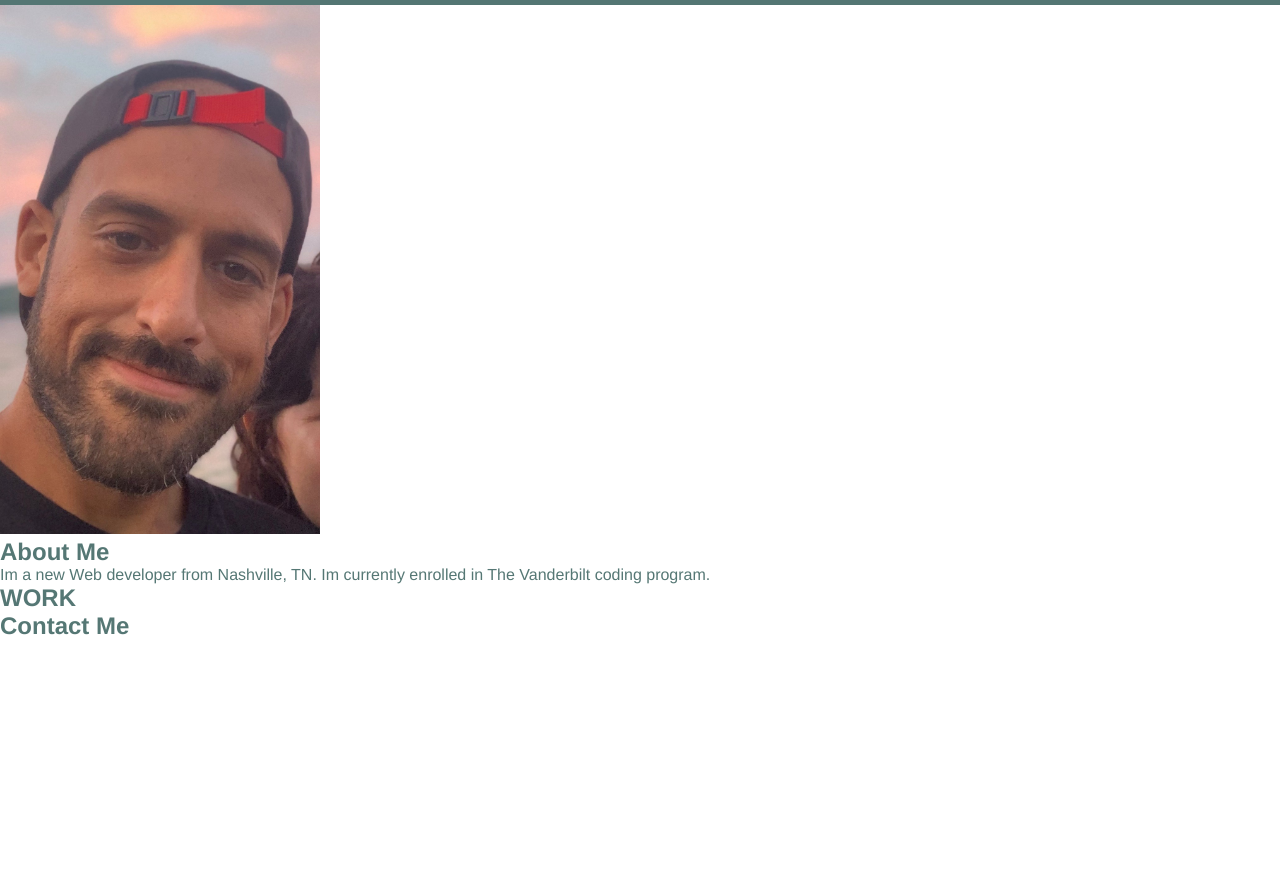
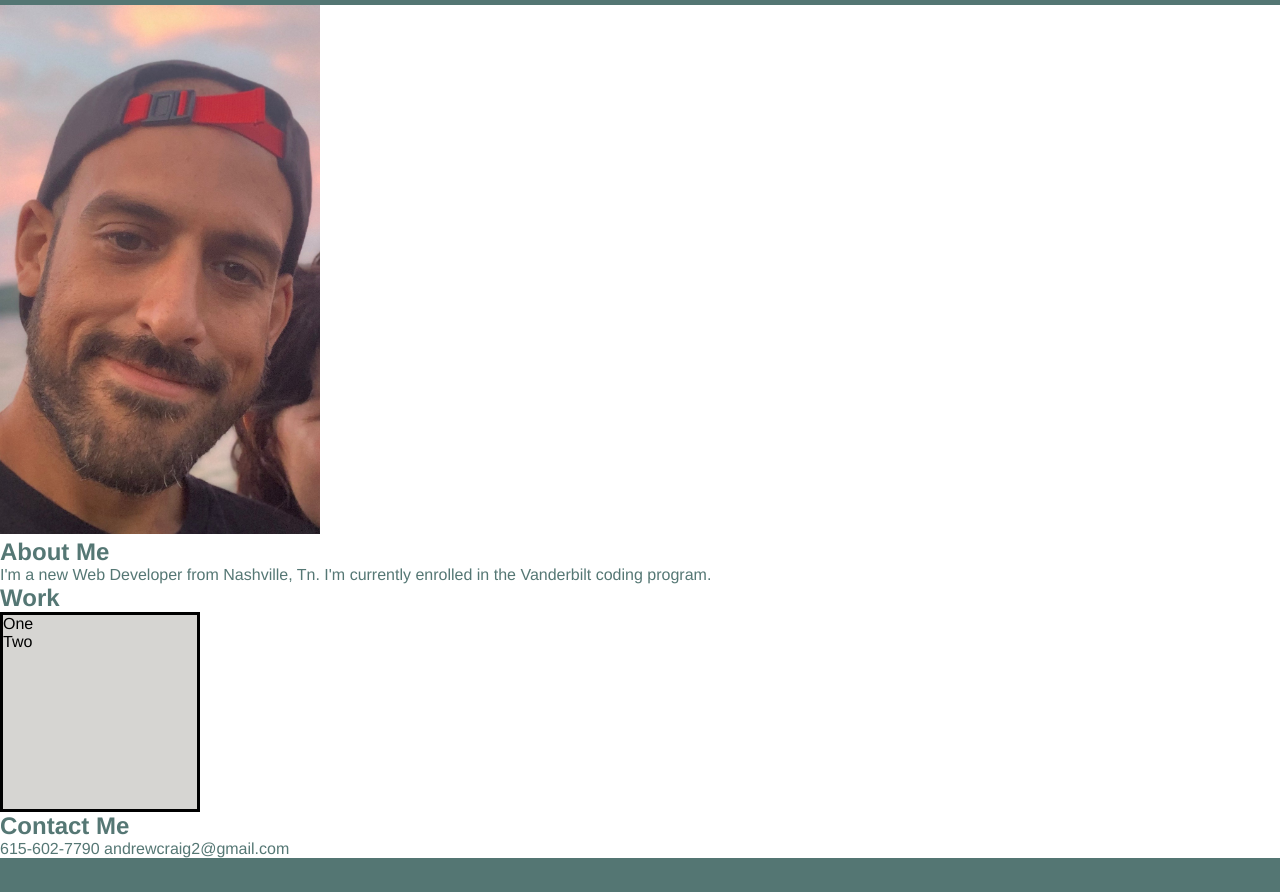
Before and after one commit to andrewcraig2/My-Portfolio, a plain HTML site: page index.html in a window 1280 px wide. Shown: the part 77-969 px from the top of the page. Before the commit the page ends 800 px from the top, so only its background shows below. Drawn offline with Linux system fonts and the light colour scheme.

Commit message:
added more

```diff
--- a/assets/css/style.css
+++ b/assets/css/style.css
@@ -73,8 +73,36 @@ header {
   }
   /* HEADER / NAVBAR STYLES END */
 
-  /* FOOTER STYLES START */
-footer {
+  /* HERO STYLES START */
+.hero {
+  background-image: url('../images/heart.jpeg');
+  background-size: cover;
+  display: flex;
+  justify-content: center;
+  flex-wrap: wrap;
+  align-items: flex-start;
+  background-attachment: fixed;
+  background-position: 80%;
+}
+
+
+
+
+
+
+
+  img {
+    max-width: 25%;
+    height: auto ;
+  }
+
+
+  .work {
+    align-items: center;
+  }
+  /* WORK STYLES END */
+
+  footer {
     background: var(--tertiary-color);
     padding: 40px 35px;
     display: flex;
@@ -84,7 +112,7 @@ footer {
   }
 
   footer h2 {
-    color: var(--secondary-color);
+    color: var(--primary-color);
     font-size: 30px;
     margin: 0;
   }
@@ -95,38 +123,31 @@ footer {
   }
 
   footer a {
-    color: var(--tertiary-color);
-  }
-  /* END FOOTER STYLES */
-
-  img {
-    width: 25%;
-    height: auto;
+    color: var(--primary-color);
   }
 
-  .service-grid-item {
-    background-color: rgb(250, 247, 242);
-    border: solid;
-    padding: 1em;
-    color: black;
-  }
+
+
 
   .box1 {
-    grid-column: 1/ span 1;
-    grid-row: 1/ span 2;
+    grid-column-start: 1;
+    grid-column-end: 2;
+    grid-row-start: 1;
+    grid-row-end: 3;
   }
 
   .box2 {
-    grid-column: 3/4;
-    grid-row: 1/-1;
+  grid-column-start: 1;
+  grid-column-end: 2;
+  grid-row-start: 1;
+  grid-row-end: 3;
+
   }
 
-  .box3 {
-    grid-column: 2/ span 2;
-    grid-row: 3/ span 1;
+  .service-grid-container {
+    width: 200px;
+    height: 200px;
+    background-color: rgb(214, 213, 210);
+    border: solid;
+    color: black;
   }
-
-  .grid-container {
-    justify-items: start | end | center | stretch;
-
-  }
--- a/index.html
+++ b/index.html
@@ -35,17 +35,71 @@
         src=img_5675.jpeg alt="Picture of Me"/>
 
 
-      <!-- hero/jumbotron -->
-      <section class="hero">
-        <div class="hero-cta">
-          <h2>About Me</h2>
-          <p>
-            Im a new Web developer from Nashville, TN. Im currently enrolled in The Vanderbilt coding program.
-          </p>
+      <!-- "About Me section" -->
+    <section class="about me">
+      <div class="flex-row">
+        <h2 class="section-title primary-border">
+          About Me
+        </h2>
+      </div>
+      <div class="flex-row">
+        <p>
+          I'm a new Web Developer from Nashville, Tn. I'm currently enrolled in the Vanderbilt coding program.
+        </p>
+      </div>
+    </section>
+    <!-- end About Me section -->
+
+
+
+
+
+        <!-- "work section" -->
+    <section class="work">
+      <div class="flex-row">
+        <h2 class="section-title primary-border">
+          Work
+        </h2>
+      </div>
+      <div class="flex-row">
+        <p>
+
+        </p>
+      </div>
+    </section>
+    <!-- end work section -->
+
+        <div class="service-grid-container">
+          <div class="service-grid-item box1">One</div>
+          <div class="service-grid-item box2">Two</div>
         </div>
 
-      </section class="work">
-        <h2>WORK</h2>
+      <!-- "Contact me section" -->
+    <section id="contact me" class="intro">
+      <div class="flex-row">
+        <h2 class="section-title primary-border">
+          Contact Me
+        </h2>
+      </div>
+      <div class="flex-row">
+        <p>
+         615-602-7790      andrewcraig2@gmail.com
+        </p>
+      </div>
+    </section>
+    <!-- end contacr me section -->
 
-      </section class="contact me">
-      <h2>Contact Me</h2>
+
+
+
+
+
+
+  <!-- footer -->
+  <footer>
+    <h2>Andrew Craig</h2>
+
+  </footer>
+  <!-- footer end -->
+</body>
+</html>
```
Also changed, not shown: 3 other files.
